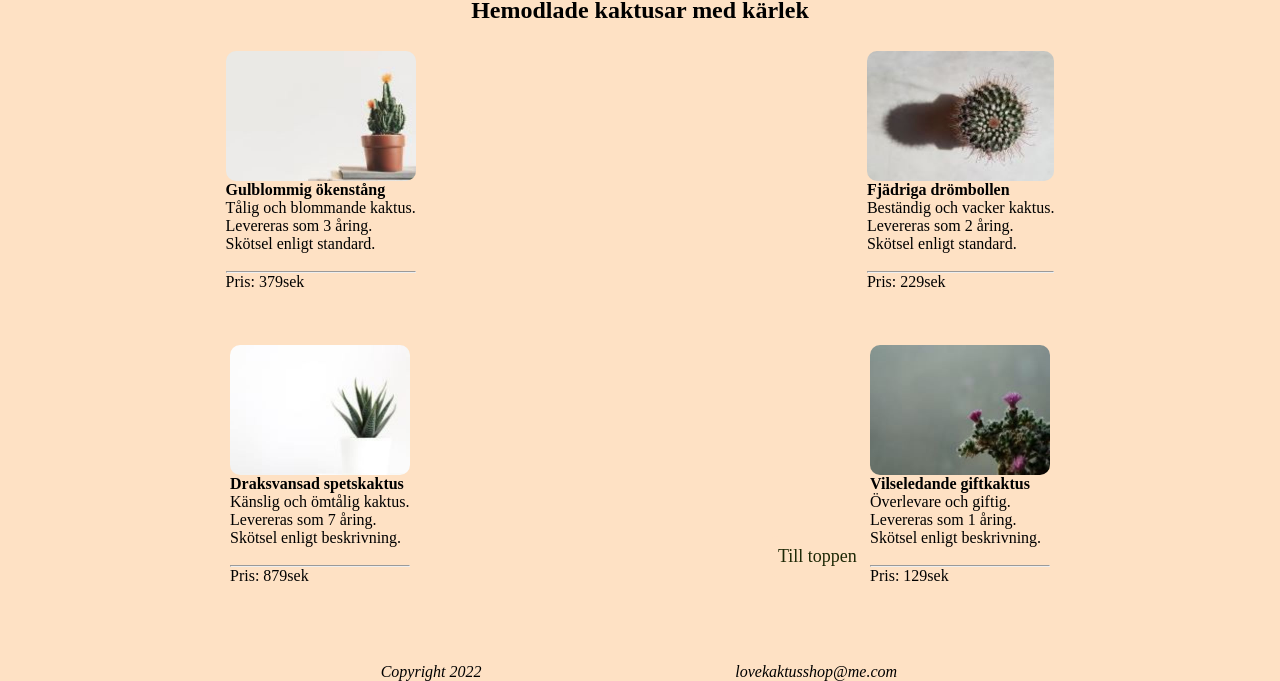
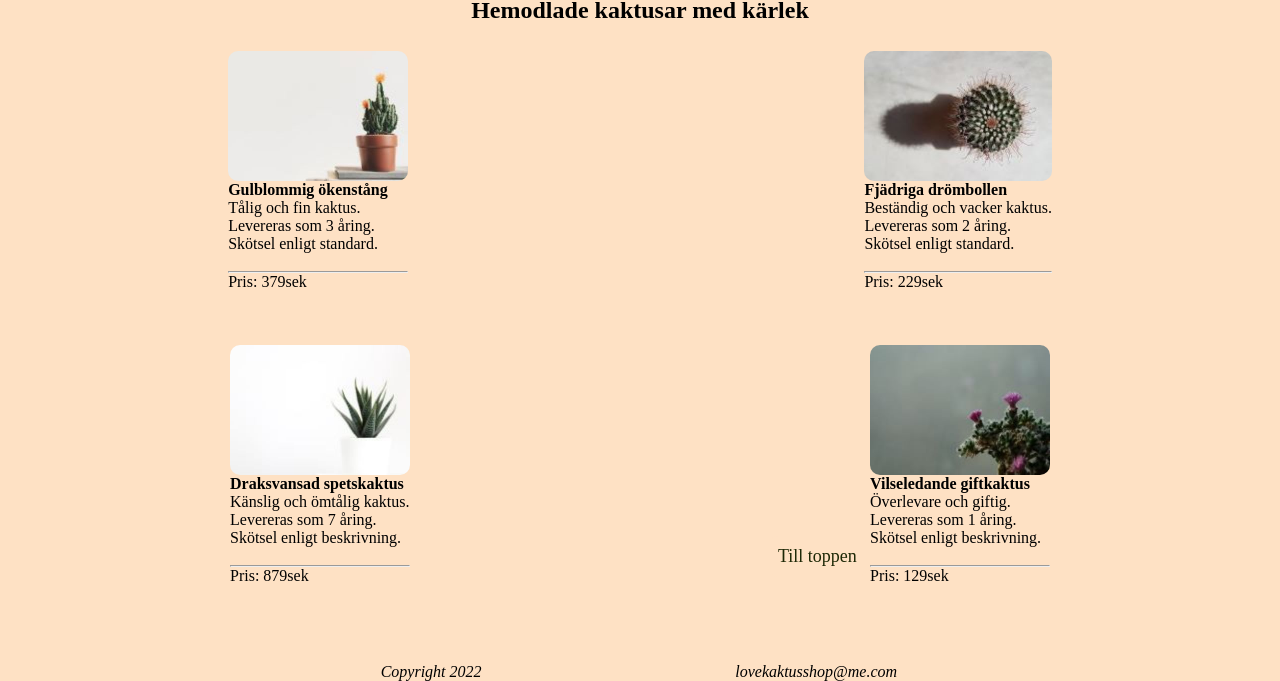
Before and after one commit to martinaholmquist/CactusHTML, a plain HTML site: page kaktus.html in a window 1280 px wide. Shown: the part 207-888 px from the top of the page. Drawn offline with Linux system fonts and the light colour scheme.

Commit message:
kaktusar

```diff
--- a/kaktus.html
+++ b/kaktus.html
@@ -34,7 +34,7 @@
         <figure class="pictures1">
             <img id="Gulblommig" src="gulblommig.jpg" alt="kaktus ett" width="180" height="130">
             <figcaption id="Gulblommigtext">
-                <b> Gulblommig ökenstång</b> <br> Tålig och blommande kaktus.<br> Levereras som 3 åring. <br> Skötsel
+                <b> Gulblommig ökenstång</b> <br> Tålig och fin kaktus.<br> Levereras som 3 åring. <br> Skötsel
                 enligt standard. <br> <br>
                 <hr>Pris: 379sek
             </figcaption>
```
